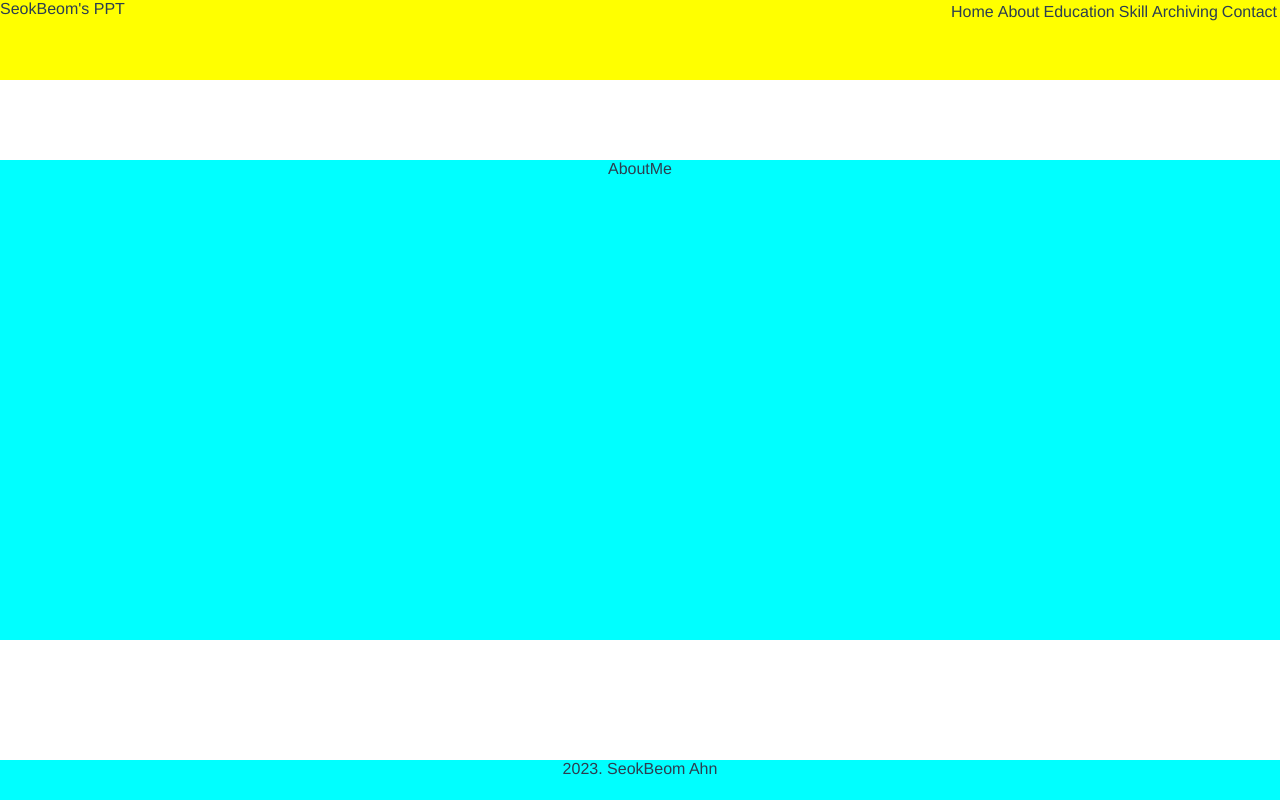
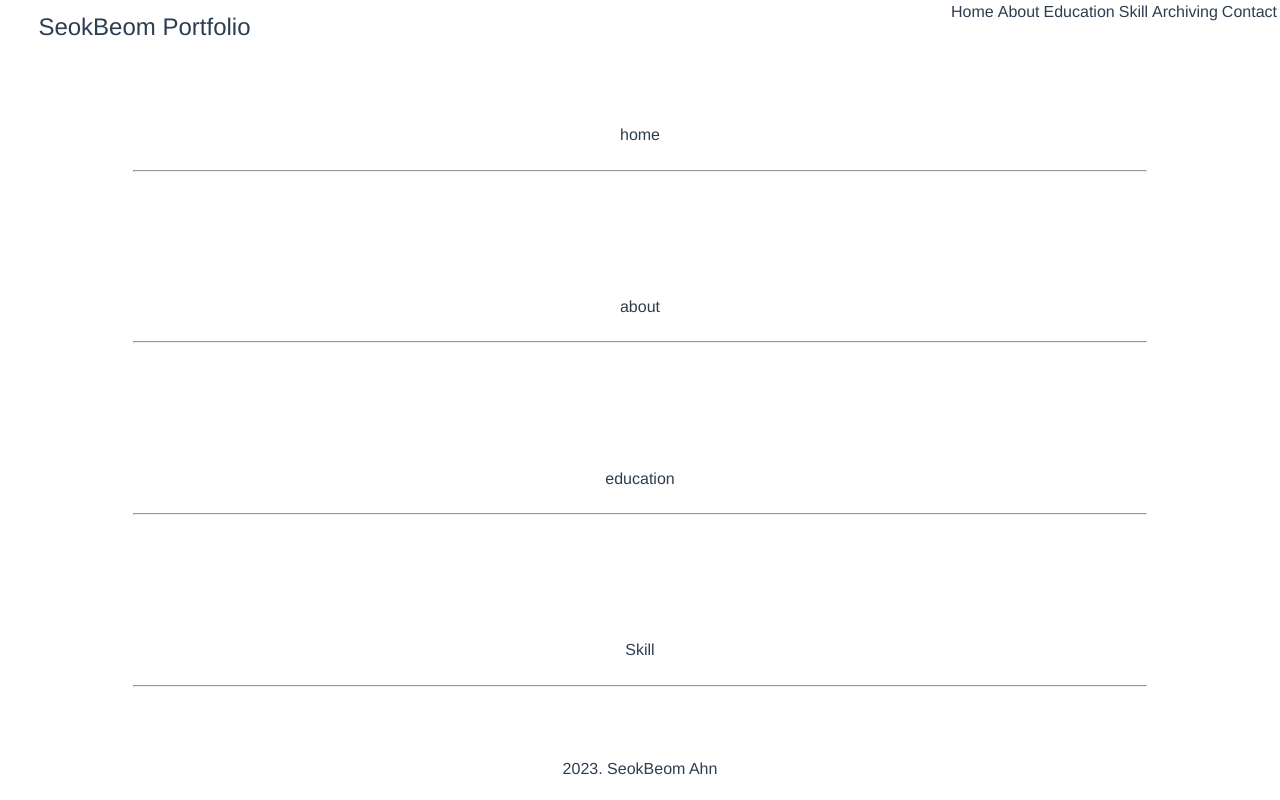
Before and after one commit to Ahnseokbeom/blog, a Vue app in the folder frontend/: page / in a window 1280 px wide. Shown: the top 800 px of the page. Built offline with nearby package versions, Linux system fonts and the light colour scheme.

Commit message:
Layout complete

```diff
--- a/frontend/src/components/Home.vue
+++ b/frontend/src/components/Home.vue
@@ -10,7 +10,7 @@
 <script>
 import Header from '../views/Header.vue'
 import Footer from '../views/Footer.vue'
-import Skill from '../views/Skill.vue'
+import Skill from '../views/content.vue'
 export default{
     name : 'Home',
     components :{
--- a/frontend/src/views/Footer.vue
+++ b/frontend/src/views/Footer.vue
@@ -14,7 +14,6 @@ name: 'Footer'
 .footer {
     width: 100%;
     height: 5%;
-    background: aqua;
     left : 0%;
     bottom: 0%;
     position: fixed;
--- a/frontend/src/views/Header.vue
+++ b/frontend/src/views/Header.vue
@@ -1,7 +1,7 @@
 <template>
     <div class="header">
         <div class="left">
-            SeokBeom's PPT
+            SeokBeom Portfolio
         </div>
         <div class="right">
             <table>
@@ -30,13 +30,15 @@ tr{
 .header {
     width: 100%;
     height: 10%;
-    background: yellow;
     left : 0%;
     top: 0%;
     position: absolute;
 }
 .left{
+    margin-top: 1%;
+    margin-left: 3%;
     float: left;
+    font-size: 150%;
 }
 .right{
     float: right;
--- a/frontend/src/views/Skill.vue
+++ /dev/null
@@ -1,33 +0,0 @@
-<template>
-    <div class="skill">
-        Skill
-    </div>
-    <div class="aboutme">
-        AboutMe
-    </div>
-</template>
-<script>
-export default {
-name: 'Skill'
-}
-</script>
-
-  <!-- Add "scoped" attribute to limit CSS to this component only -->
-<style scoped>
-.skill {
-    width: 100%;
-    height: 60%;
-    background: aqua;
-    left : 0%;
-    top: 20%;
-    position: fixed;
-}
-.aboutme {
-    width: 100%;
-    height: 40%;
-    background: aqua;
-    left : 0%;
-    top: 20%;
-    position: fixed;
-}
-</style>
--- /dev/null
+++ b/frontend/src/views/content.vue
@@ -0,0 +1,43 @@
+<template>
+    <div class="all">
+    <div class="home">home<hr style="border:solid 1% gray"></div>
+    <div class="about">about<hr style="border:solid 1% gray"></div>
+    <div class="education">education<hr style="border:solid 1% gray"></div>
+    <div class="skill">
+        Skill
+        <table>
+        </table>
+        <hr style="border:solid 1% gray">
+    </div>
+    <div class="archiving">archiving<hr style="border:solid 1% gray"></div>
+    <div class="contact">contact<hr style="border:solid 1% gray"></div>
+</div>
+</template>
+<script>
+export default {
+name: 'Skill'
+}
+</script>
+
+  <!-- Add "scoped" attribute to limit CSS to this component only -->
+<style scoped>
+div {
+    margin-top: 10%;
+}
+.all{
+    width: 100%;
+    height: 200%;
+}
+.skill {
+    width: 100%;
+    height: 100%;
+}
+.about {
+    width: 100%;
+    height: 100%;
+}
+hr {
+    margin-top: 2%;
+    width:80%;
+}
+</style>
```
